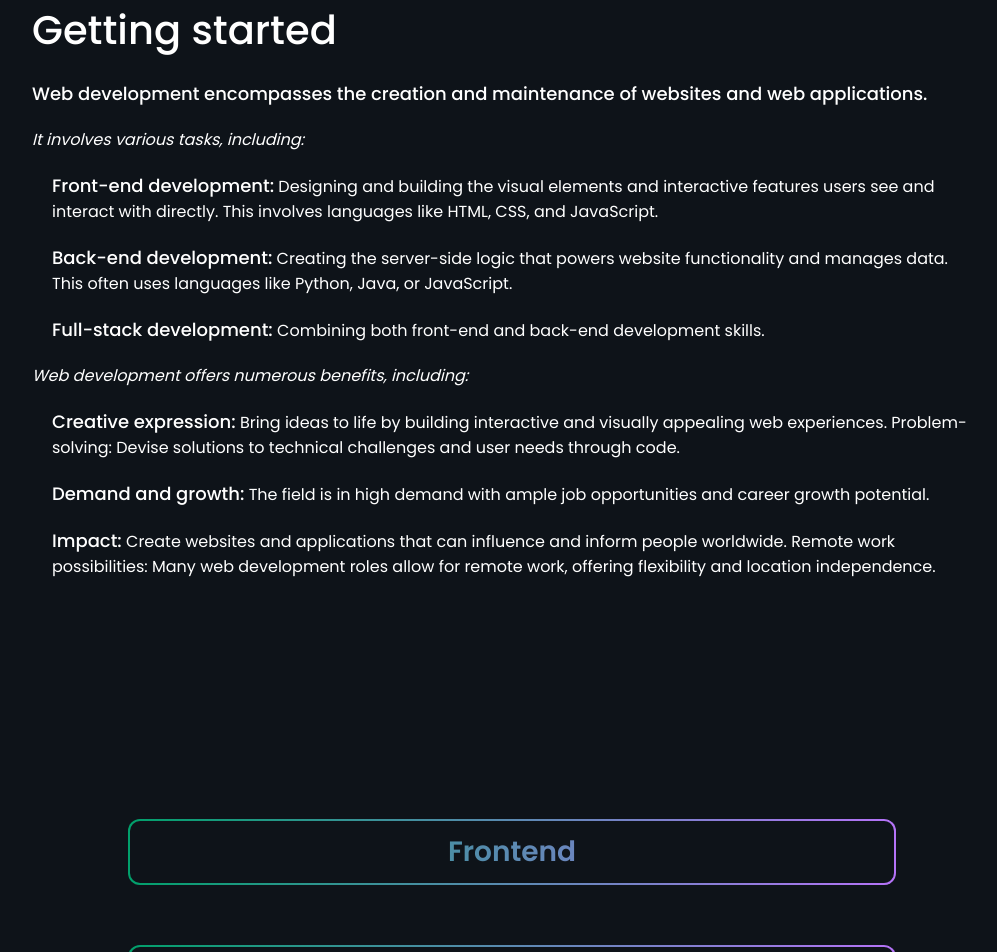
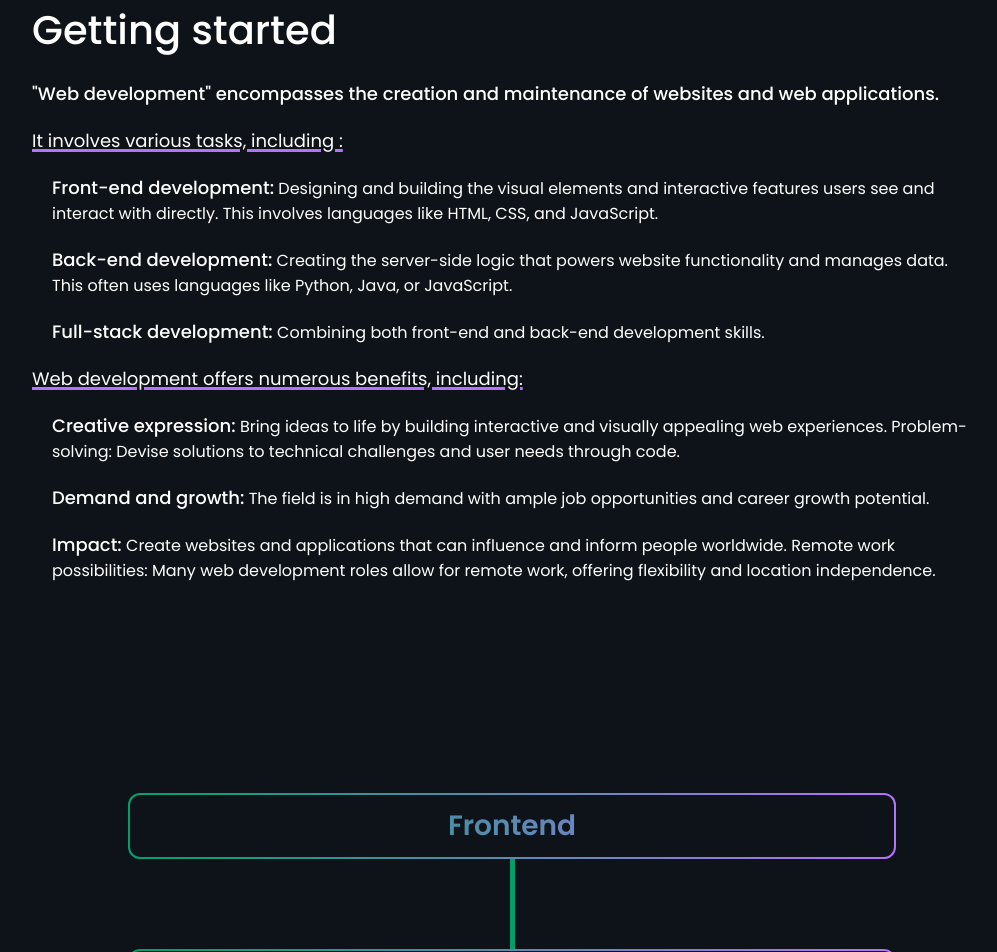
Before and after one commit to Saketh-Reddy-Bejadi/gdsc_veecsha, a React (Create React App) app: page /WebDev in a window 1280 px wide. Shown: the part 960-1912 px from the top of the page, without its empty margins (128-1125 px from the left). Built offline with nearby package versions, Linux system fonts and the light colour scheme; a web font is replaced by a local one.

Commit message:
adding style to webdev page

```diff
--- a/src/components/WebDev/WebDev.css
+++ b/src/components/WebDev/WebDev.css
@@ -61,7 +61,13 @@
   margin: 0px 0px 20px 0px;
 }
 .er4rsg{
-  font-style: italic;
+  text-decoration: underline;
+  text-decoration-color: #b573f8;
+  text-decoration-thickness: 3px;
+  font-size: 18px;
+}
+.roadmap{
+  margin:30px auto
 }
 .item{
   background:linear-gradient(#0E1319,#0E1319) padding-box,
@@ -71,14 +77,20 @@
   text-align: center;
   width: 60%;
   font-size: 28px;
-  margin:60px auto;
   padding: 10px;
   font-weight: 600;
+  margin: auto;
 }
 .Itext{
-    background: linear-gradient(90deg,#01A06B,#b573f8);
+  background: linear-gradient(90deg,#01A06B,#b573f8);
   background-clip: text;
   -webkit-text-fill-color: transparent;
+}
+.path{
+  width: 5px;
+  height: 90px;
+  background-color: #01A06B;
+  margin: auto;
 }
 @keyframes IMGanimation {
   0%{
--- a/src/components/WebDev/WebDev.js
+++ b/src/components/WebDev/WebDev.js
@@ -25,11 +25,11 @@ export const WebDev = () => {
       <div className="webContent">
         <p className="webHead">Getting started</p>
         <p className="webSubhead">
-          Web development encompasses the creation and maintenance of websites
+          "Web development" encompasses the creation and maintenance of websites
           and web applications.
         </p>
         <p className="er4rsg">
-          It involves various tasks, including: <br />
+          It involves various tasks, including : <br />
         </p>
         <ul className="wBasic">
           <li>
@@ -74,11 +74,12 @@ export const WebDev = () => {
       <div className="roadmap">
         {data && data.length > 0
           ? data.map((dataItem) => (
-            <a href="/WebDev">
-              <div className="item">
-                <p className="Itext">{dataItem.heading}</p>
-              </div>
-            </a>
+              <>
+                <a className="item" href="/WebDev">
+                  <p className="Itext">{dataItem.heading}</p>
+                </a>
+                {dataItem.id < 5 ? <div className="path"></div> : null}
+              </>
             ))
           : null}
       </div>
```
